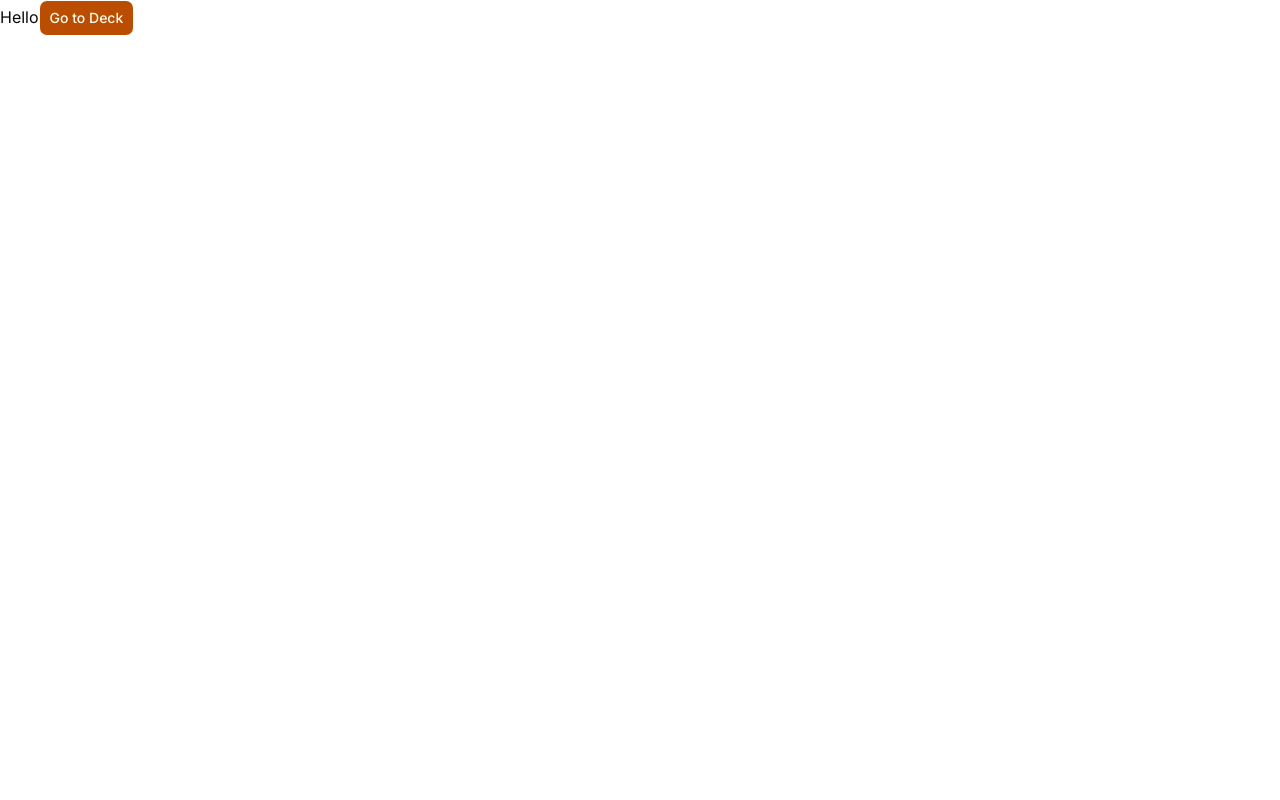
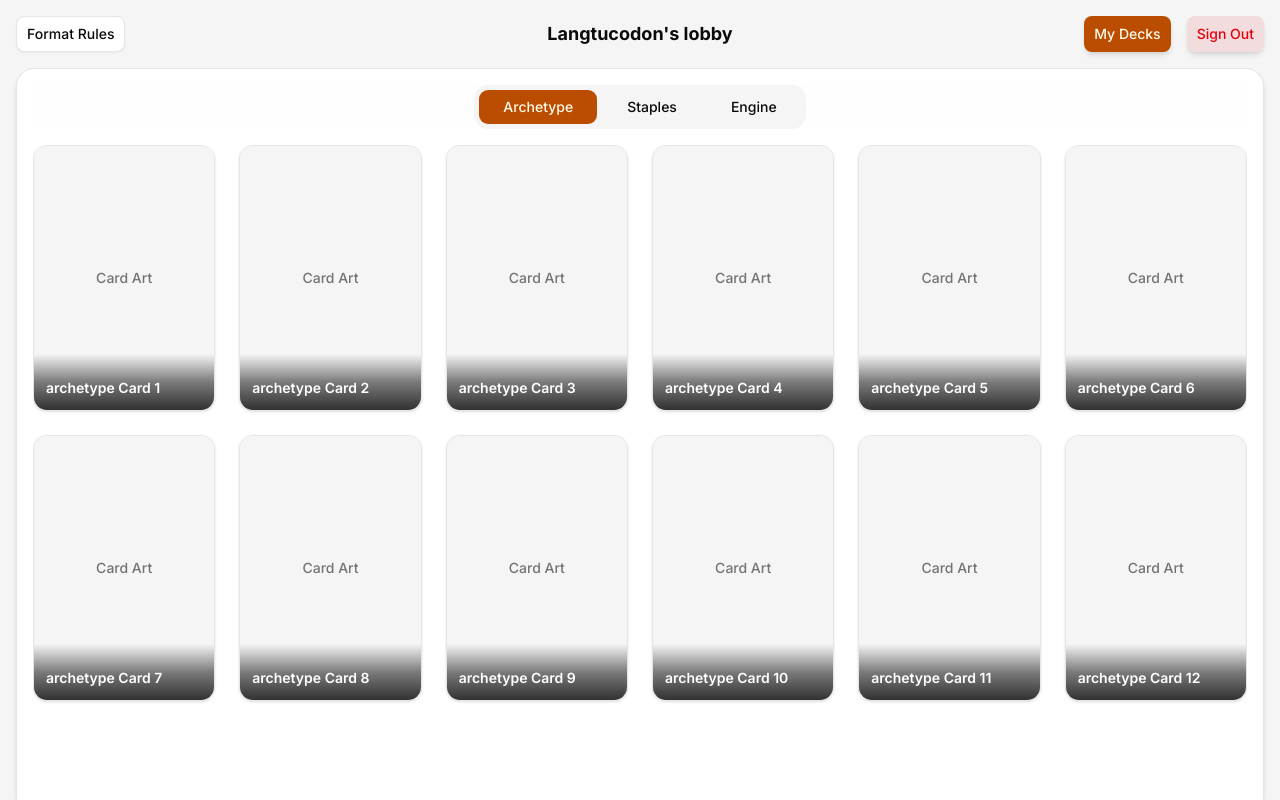
Before and after one commit to hphungg/genesis, a Next.js app: page / in a window 1280 px wide. Built offline with nearby package versions, Linux system fonts and the light colour scheme.

Commit message:
feat: implement lobby system with tabbed views and add neon auth and drizzle dependencies

```diff
--- /dev/null
+++ b/app/(auth)/page.tsx
@@ -0,0 +1,17 @@
+'use server'
+
+import LobbyView from "@/components/lobby/lobby-view";
+import TopBar from "@/components/lobby/topbar";
+
+export default async function Lobby() {
+    return (
+        <div className="flex flex-col min-h-screen bg-muted">
+            <TopBar />
+            <main className="flex flex-1 overflow-hidden px-4">
+                <div className="flex flex-1 bg-background rounded-t-2xl shadow-md border border-b-0 flex-row gap-0 overflow-hidden">
+                    <LobbyView />
+                </div>
+            </main>
+        </div>
+    )
+}
--- a/app/page.tsx
+++ /dev/null
@@ -1,13 +0,0 @@
-import { Button } from "@/components/ui/button";
-import Link from "next/link";
-
-export default function Home() {
-    return <div>
-        Hello
-        <Button>
-            <Link href="/deck/1">
-                Go to Deck
-            </Link>
-        </Button>
-    </div>
-}
--- /dev/null
+++ b/components/lobby/lobby-view.tsx
@@ -0,0 +1,16 @@
+"use client"
+
+import { useSearchParams } from "next/navigation"
+import SetsView from "@/components/lobby/views/sets-view"
+import DecksView from "@/components/lobby/views/decks-view"
+
+export default function LobbyView() {
+    const searchParams = useSearchParams()
+    const currentView = searchParams.get("view") || "sets"
+
+    if (currentView === "decks") {
+        return <DecksView />
+    }
+
+    return <SetsView />
+}
--- /dev/null
+++ b/components/lobby/topbar.tsx
@@ -0,0 +1,33 @@
+"use client"
+
+import { Button } from "@/components/ui/button"
+import { ArrowLeftIcon, ArrowsDownUpIcon, FloppyDiskIcon } from "@phosphor-icons/react"
+
+import Link from "next/link"
+import { useSearchParams } from "next/navigation"
+
+export default function TopBar() {
+    const searchParams = useSearchParams()
+    const currentView = searchParams.get("view") || "sets"
+
+    return (
+        <header className="relative flex w-full items-center justify-between px-4 py-4">
+            <Button variant="outline">
+                Format Rules
+            </Button>
+
+            <h1 className="absolute left-1/2 top-1/2 -translate-x-1/2 -translate-y-1/2 text-lg font-bold">Langtucodon's lobby</h1>
+
+            <div className="flex items-center gap-4">
+                <Button asChild className="shadow-md border-none">
+                    <Link href={currentView === "decks" ? "?view=sets" : "?view=decks"}>
+                        {currentView === "decks" ? "Sets" : "My Decks"}
+                    </Link>
+                </Button>
+                <Button variant="destructive" className="shadow-md border-none">
+                    Sign Out
+                </Button>
+            </div>
+        </header>
+    )
+}
--- /dev/null
+++ b/components/lobby/views/decks-view.tsx
@@ -0,0 +1,24 @@
+import { Button } from "@/components/ui/button"
+
+export default function DecksView() {
+    return (
+        <div className="flex flex-1 flex-col p-6 w-full">
+            <h2 className="text-2xl font-bold mb-6">My Decks</h2>
+            <div className="grid grid-cols-1 md:grid-cols-2 lg:grid-cols-3 xl:grid-cols-4 gap-4">
+                <div className="border rounded-xl p-4 bg-muted/50 aspect-video flex flex-col items-center justify-center cursor-pointer hover:bg-muted/80 transition-colors">
+                    <span className="text-lg font-semibold text-muted-foreground">+ Create New Deck</span>
+                </div>
+                <div className="border-2 rounded-xl p-4 bg-card shadow-sm flex flex-col justify-between aspect-video cursor-pointer hover:border-primary transition-colors">
+                    <div>
+                        <h3 className="font-bold text-lg">Snake-Eye Rescue</h3>
+                        <p className="text-sm text-muted-foreground mt-1">40 Main • 15 Extra</p>
+                    </div>
+                    <div className="flex items-center justify-between text-xs text-muted-foreground">
+                        <span>Updated 2 hours ago</span>
+                        <span className="bg-primary/10 text-primary px-2 py-1 rounded-md font-medium">Meta</span>
+                    </div>
+                </div>
+            </div>
+        </div>
+    )
+}
--- /dev/null
+++ b/components/lobby/views/sets-view.tsx
@@ -0,0 +1,53 @@
+"use client"
+
+import { useState } from "react"
+import { Button } from "@/components/ui/button"
+
+export default function SetsView() {
+    const [setsSubView, setSetsSubView] = useState("archetype")
+
+    return (
+        <div className="flex flex-1 flex-col w-full h-full p-4 gap-4">
+            <div className="flex items-center justify-center bg-muted/10">
+                <div className="flex gap-1 p-1 bg-muted rounded-xl">
+                    <Button
+                        variant={setsSubView === "archetype" ? "default" : "ghost"}
+                        onClick={() => setSetsSubView("archetype")}
+                        className="rounded-lg px-6"
+                    >
+                        Archetype
+                    </Button>
+                    <Button
+                        variant={setsSubView === "staples" ? "default" : "ghost"}
+                        onClick={() => setSetsSubView("staples")}
+                        className="rounded-lg px-6"
+                    >
+                        Staples
+                    </Button>
+                    <Button
+                        variant={setsSubView === "engine" ? "default" : "ghost"}
+                        onClick={() => setSetsSubView("engine")}
+                        className="rounded-lg px-6"
+                    >
+                        Engine
+                    </Button>
+                </div>
+            </div>
+
+            <div className="flex-1 overflow-y-auto">
+                <div className="grid grid-cols-2 sm:grid-cols-3 md:grid-cols-4 lg:grid-cols-5 xl:grid-cols-6 gap-6">
+                    {Array.from({ length: 12 }).map((_, i) => (
+                        <div key={i} className="aspect-59/86 rounded-xl border bg-card overflow-hidden shadow-sm hover:shadow-md transition-all hover:-translate-y-1 cursor-pointer relative group">
+                            <div className="absolute inset-0 bg-muted flex items-center justify-center">
+                                <span className="text-muted-foreground text-sm font-medium">Card Art</span>
+                            </div>
+                            <div className="absolute inset-x-0 bottom-0 bg-linear-to-t from-black/80 via-black/50 to-transparent p-3 pt-6">
+                                <p className="text-white text-sm font-semibold truncate">{setsSubView} Card {i + 1}</p>
+                            </div>
+                        </div>
+                    ))}
+                </div>
+            </div>
+        </div>
+    )
+}
--- a/package.json
+++ b/package.json
@@ -9,10 +9,13 @@
         "lint": "eslint"
     },
     "dependencies": {
+        "@neondatabase/auth": "0.4.1-beta",
+        "@neondatabase/auth-ui": "0.2.0-beta",
         "@neondatabase/serverless": "^1.1.0",
         "@phosphor-icons/react": "^2.1.10",
         "class-variance-authority": "^0.7.1",
         "clsx": "^2.1.1",
+        "drizzle-orm": "^0.45.2",
         "next": "16.2.6",
         "prettier": "^3.8.3",
         "prettier-plugin-tailwindcss": "^0.8.0",
@@ -28,6 +31,8 @@
         "@types/node": "^20",
         "@types/react": "^19",
         "@types/react-dom": "^19",
+        "dotenv": "^17.4.2",
+        "drizzle-kit": "^0.31.10",
         "eslint": "^9",
         "eslint-config-next": "16.2.6",
         "tailwindcss": "^4",
```
Also changed, not shown: app/(auth)/deck/[id]/page.tsx (renamed from app/deck/[id]/page.tsx), 1 other file (tests, documents, lock files or other folders).
